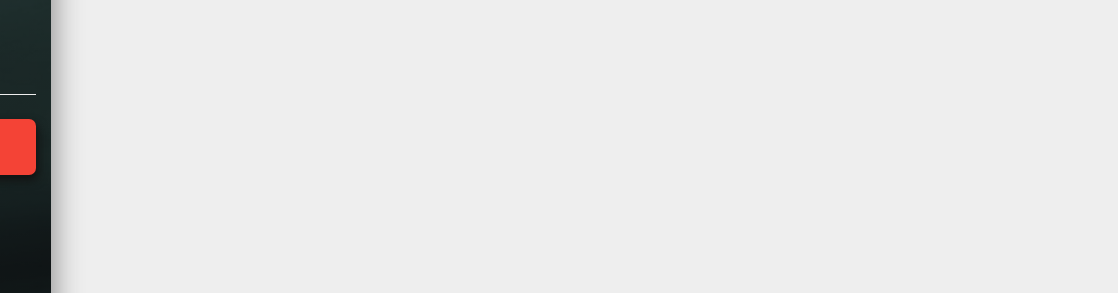
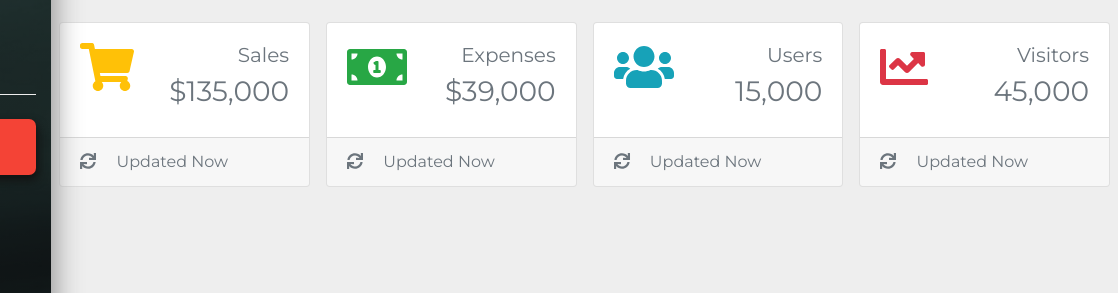
Before and after one commit to sagarromer/bootstrap_admin_dashboard, a plain HTML site: page index.html in a window 1280 px wide. Shown: the part 66-359 px from the top of the page, 162-1280 px from the left. Drawn offline with nearby package versions, Linux system fonts and the light colour scheme.

Commit message:
cards section created,4 cards

```diff
--- a/index.html
+++ b/index.html
@@ -90,6 +90,87 @@
     </div>
     <!-- end of modal -->
 
+    <!-- cards -->
+    <section>
+      <div class="container-fluid">
+        <div class="row">
+          <div class="col-xl-10 col-lg-9 col-md-8 ml-auto">
+            <div class="row pt-md-5 mt-md-3 mb-5">
+              <div class="col-xl-3 col-sm-6 p-2">
+                <div class="card card-common">
+                  <div class="card-body">
+                    <div class="d-flex justify-content-between">
+                      <i class="fas fa-shopping-cart fa-3x text-warning"></i>
+                      <div class="text-right text-secondary">
+                        <h5>Sales</h5>
+                        <h3>$135,000</h3>
+                      </div>
+                    </div>
+                  </div>
+                  <div class="card-footer text-secondary">
+                    <i class="fas fa-sync mr-3"></i>
+                    <span>Updated Now</span>
+                  </div>
+                </div>
+              </div>
+              <div class="col-xl-3 col-sm-6 p-2">
+                <div class="card card-common">
+                  <div class="card-body">
+                    <div class="d-flex justify-content-between">
+                      <i class="fas fa-money-bill-alt fa-3x text-success"></i>
+                      <div class="text-right text-secondary">
+                        <h5>Expenses</h5>
+                        <h3>$39,000</h3>
+                      </div>
+                    </div>
+                  </div>
+                  <div class="card-footer text-secondary">
+                    <i class="fas fa-sync mr-3"></i>
+                    <span>Updated Now</span>
+                  </div>
+                </div>
+              </div>
+              <div class="col-xl-3 col-sm-6 p-2">
+                <div class="card card-common">
+                  <div class="card-body">
+                    <div class="d-flex justify-content-between">
+                      <i class="fas fa-users fa-3x text-info"></i>
+                      <div class="text-right text-secondary">
+                        <h5>Users</h5>
+                        <h3>15,000</h3>
+                      </div>
+                    </div>
+                  </div>
+                  <div class="card-footer text-secondary">
+                    <i class="fas fa-sync mr-3"></i>
+                    <span>Updated Now</span>
+                  </div>
+                </div>
+              </div>
+              <div class="col-xl-3 col-sm-6 p-2">
+                <div class="card card-common">
+                  <div class="card-body">
+                    <div class="d-flex justify-content-between">
+                      <i class="fas fa-chart-line fa-3x text-danger"></i>
+                      <div class="text-right text-secondary">
+                        <h5>Visitors</h5>
+                        <h3>45,000</h3>
+                      </div>
+                    </div>
+                  </div>
+                  <div class="card-footer text-secondary">
+                    <i class="fas fa-sync mr-3"></i>
+                    <span>Updated Now</span>
+                  </div>
+                </div>
+              </div>
+            </div>
+          </div>
+        </div>
+      </div>
+    </section>
+    <!-- end of cards -->
+
     <script src="https://code.jquery.com/jquery-3.3.1.slim.min.js" integrity="sha384-q8i/X+965DzO0rT7abK41JStQIAqVgRVzpbzo5smXKp4YfRvH+8abtTE1Pi6jizo" crossorigin="anonymous"></script>
     <script src="https://cdnjs.cloudflare.com/ajax/libs/popper.js/1.14.3/umd/popper.min.js" integrity="sha384-ZMP7rVo3mIykV+2+9J3UJ46jBk0WLaUAdn689aCwoqbBJiSnjAK/l8WvCWPIPm49" crossorigin="anonymous"></script>
     <script src="https://stackpath.bootstrapcdn.com/bootstrap/4.1.1/js/bootstrap.min.js" integrity="sha384-smHYKdLADwkXOn1EmN1qk/HfnUcbVRZyYmZ4qpPea6sjB/pTJ0euyQp0Mk8ck+5T" crossorigin="anonymous"></script>
```
